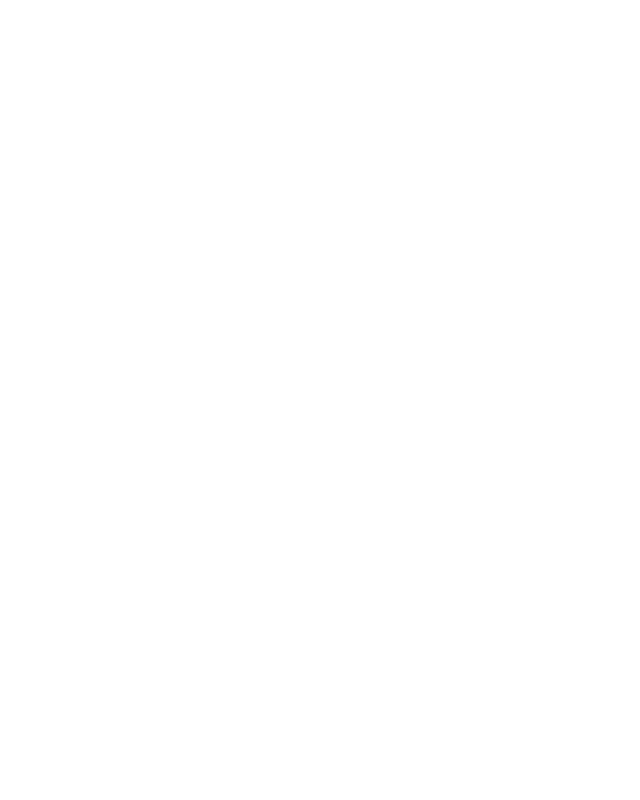
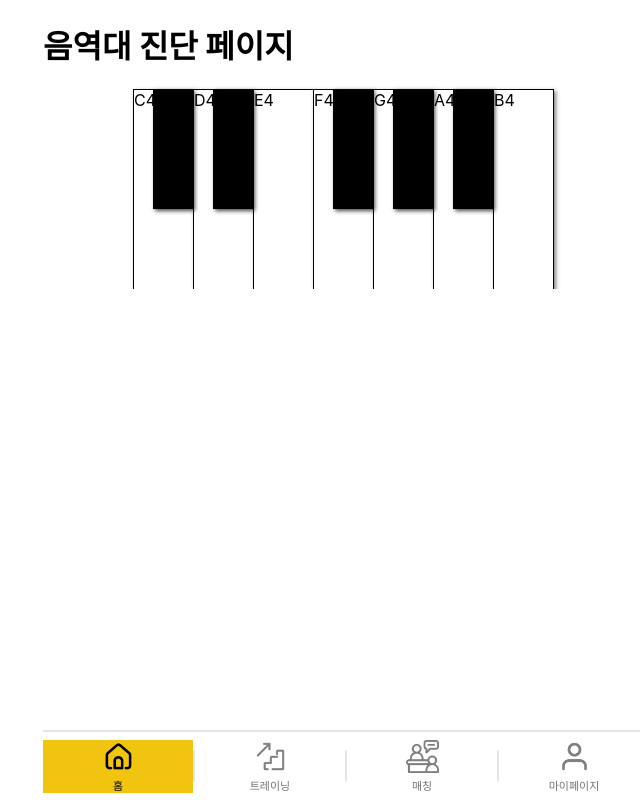
Before and after one commit to 9dongb/ai_vocal_training, a React (Create React App) app in the folder front-end/: page /scale_analyze in a window 1280 px wide. Before the commit this address had no page. Shown: the whole page, without its empty margins (297-937 px from the left). Built offline with nearby package versions, Linux system fonts and the light colour scheme.

Commit message:
음역대0925

```diff
--- a/front-end/src/App.js
+++ b/front-end/src/App.js
@@ -14,6 +14,7 @@
 import Join_member from "./join_member.js";
 import Feedbacklist_member from "./feedbacklist_member.js";
 import Feedback from "./feedback.js";
+import ScaleAnalyze from "./scale_analyze.js";
 
 function App() {
   //임시 변수: 로그인 아닌 경우 메인페이지 이전에 로그인 페이지 실행되도록 하기 위함: 조호연
@@ -37,6 +38,7 @@
           <Route path="/immediate_feedback_analyze" element={<Immediate_feedback_analyze />}></Route>
           <Route path="/Feedbacklist_member" element={<Feedbacklist_member />}></Route>
           <Route path="/feedback" element={<Feedback />}></Route>
+          <Route path="/scale_analyze" element={<ScaleAnalyze />}></Route>
           <Route path="/" element={<Navigate to="/login" />} /> {/*기본 경로 /login으로 설정 */}
         </Routes>
       </BrowserRouter>
--- /dev/null
+++ b/front-end/src/scale_analyze.css
@@ -0,0 +1,58 @@
+.piano {
+    display: flex;
+    position: relative;
+    margin: 0 auto;
+    width: 420px; /* 전체 피아노의 너비 */
+    height: 200px; /* 전체 피아노의 높이 */
+  }
+
+  .white-key {
+    width: 60px;
+    height: 200px;
+    background-color: white;
+    border: 1px solid black;
+    position: relative;
+    z-index: 1;
+    margin-right: -1px; /* 키 사이의 경계선 */
+    box-shadow: 2px 2px 4px rgba(0, 0, 0, 0.5); /* 약간의 그림자 */
+  }
+
+  .black-key {
+    width: 40px;
+    height: 120px;
+    background-color: black;
+    position: absolute;
+    z-index: 2;
+    margin-left: -20px;
+    box-shadow: 2px 2px 4px rgba(0, 0, 0, 0.7); /* 약간의 그림자 */
+  }
+
+  .black-key:hover, .white-key:hover {
+    background-color: #f1c40f; /* 호버할 때 노란색으로 변경 */
+    cursor: pointer;
+  }
+
+  .active {
+    background-color: #f1c40f !important; /* 눌린 키의 색상 */
+  }
+
+  /* 검은 건반의 위치 조정 (C4~B4 사이의 건반 배치) */
+  .key-C-sharp {
+    left: 40px; /* C4 위의 C# 건반 위치 */
+  }
+
+  .key-D-sharp {
+    left: 100px; /* D4 위의 D# 건반 위치 */
+  }
+
+  .key-F-sharp {
+    left: 220px; /* F4 위의 F# 건반 위치 */
+  }
+
+  .key-G-sharp {
+    left: 280px; /* G4 위의 G# 건반 위치 */
+  }
+
+  .key-A-sharp {
+    left: 340px; /* A4 위의 A# 건반 위치 */
+  }
--- /dev/null
+++ b/front-end/src/scale_analyze.js
@@ -0,0 +1,133 @@
+import React, { useState } from "react";
+import "./scale_analyze.css";
+import "./common/root.css";
+import Footer from "./common/Footer";
+
+function ScaleAnalyze() {
+  const notes = {
+    C4: 261.63,
+    "C#4": 277.18,
+    D4: 293.66,
+    "D#4": 311.13,
+    E4: 329.63,
+    F4: 349.23,
+    "F#4": 369.99,
+    G4: 392.00,
+    "G#4": 415.30,
+    A4: 440.00,
+    "A#4": 466.16,
+    B4: 493.88
+  };
+
+  const [activeNote, setActiveNote] = useState(null); // 현재 활성화된 노트
+
+  // 주어진 주파수의 음을 재생하는 함수
+  function playTone(frequency, duration) {
+    const audioContext = new (window.AudioContext || window.webkitAudioContext)();
+    const oscillator = audioContext.createOscillator();
+    const gainNode = audioContext.createGain();
+
+    oscillator.connect(gainNode);
+    gainNode.connect(audioContext.destination);
+
+    oscillator.type = "sine"; // 피아노 소리에 가까운 sine 파형 사용
+    oscillator.frequency.setValueAtTime(frequency, audioContext.currentTime); // 주파수 설정
+    gainNode.gain.setValueAtTime(0.5, audioContext.currentTime); // 볼륨 설정 (0에서 1 사이)
+
+    oscillator.start();
+    oscillator.stop(audioContext.currentTime + duration); // 지정한 시간(duration) 동안 재생
+  }
+
+  // 음 이름으로 재생하는 함수 (C4, D4, 등)
+  function playNoteByName(noteName, duration) {
+    const frequency = notes[noteName];
+    if (frequency) {
+      setActiveNote(noteName); // 눌린 음 시각화
+      playTone(frequency, duration); // 주어진 음계의 주파수를 사용해 재생
+
+      setTimeout(() => setActiveNote(null), duration * 1000); // 음이 끝나면 시각화 해제
+    } else {
+      console.log("해당 음을 찾을 수 없습니다.");
+    }
+  }
+
+  return (
+    <div className="body">
+      <div className="container">
+        <h1>음역대 진단 페이지</h1>
+
+        <div className="piano">
+          {/* 흰 건반 */}
+          <div
+            className={`white-key ${activeNote === "C4" ? "active" : ""}`}
+            onClick={() => playNoteByName("C4", 1)}
+          >
+            C4
+          </div>
+          <div
+            className={`white-key ${activeNote === "D4" ? "active" : ""}`}
+            onClick={() => playNoteByName("D4", 1)}
+          >
+            D4
+          </div>
+          <div
+            className={`white-key ${activeNote === "E4" ? "active" : ""}`}
+            onClick={() => playNoteByName("E4", 1)}
+          >
+            E4
+          </div>
+          <div
+            className={`white-key ${activeNote === "F4" ? "active" : ""}`}
+            onClick={() => playNoteByName("F4", 1)}
+          >
+            F4
+          </div>
+          <div
+            className={`white-key ${activeNote === "G4" ? "active" : ""}`}
+            onClick={() => playNoteByName("G4", 1)}
+          >
+            G4
+          </div>
+          <div
+            className={`white-key ${activeNote === "A4" ? "active" : ""}`}
+            onClick={() => playNoteByName("A4", 1)}
+          >
+            A4
+          </div>
+          <div
+            className={`white-key ${activeNote === "B4" ? "active" : ""}`}
+            onClick={() => playNoteByName("B4", 1)}
+          >
+            B4
+          </div>
+
+          {/* 검은 건반 */}
+          <div
+            className={`black-key key-C-sharp ${activeNote === "C#4" ? "active" : ""}`}
+            onClick={() => playNoteByName("C#4", 1)}
+          ></div>
+          <div
+            className={`black-key key-D-sharp ${activeNote === "D#4" ? "active" : ""}`}
+            onClick={() => playNoteByName("D#4", 1)}
+          ></div>
+          <div
+            className={`black-key key-F-sharp ${activeNote === "F#4" ? "active" : ""}`}
+            onClick={() => playNoteByName("F#4", 1)}
+          ></div>
+          <div
+            className={`black-key key-G-sharp ${activeNote === "G#4" ? "active" : ""}`}
+            onClick={() => playNoteByName("G#4", 1)}
+          ></div>
+          <div
+            className={`black-key key-A-sharp ${activeNote === "A#4" ? "active" : ""}`}
+            onClick={() => playNoteByName("A#4", 1)}
+          ></div>
+        </div>
+
+        <Footer />
+      </div>
+    </div>
+  );
+}
+
+export default ScaleAnalyze;
--- a/front-end/src/training.js
+++ b/front-end/src/training.js
@@ -23,6 +23,7 @@
                 </div>
               </Link>
 
+              <Link to="/scale_analyze">
                 <div className="drag_menu_component_1">
                   <img className="ai_diagnosis_img" src=".\img\ai_diagnosis_img_2.png" alt="AI 진단 이미지2" />
                   <div className=" ai_text">
@@ -32,6 +33,7 @@
                     </p>
                   </div>
                 </div>
+                </Link>
             </div>
 
             <div className="header_title">AI 기초 트레이닝</div>
```
Lines whose indentation alone changed are shown as unchanged.
